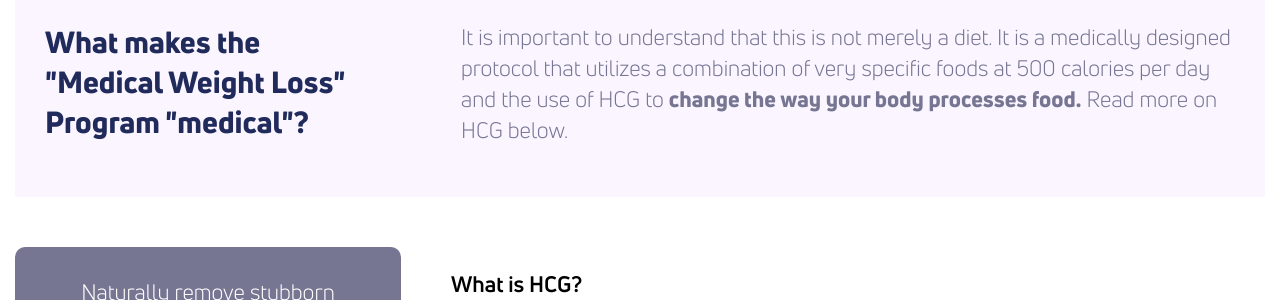
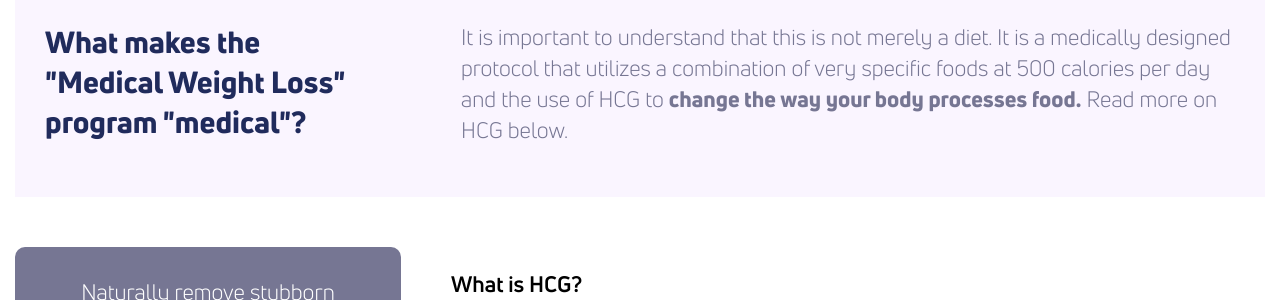
Before and after one commit to theneverwoods/gerstenberg.clinic, a Jekyll site: the page built from services/reflife.html, in a window 1280 px wide and 900 px high, scrolled down 1187 px. Shown: the part 198-498 px from the top of the window. Built offline with Jekyll 4.4.1, drawn with Linux system fonts in a browser that asks for light colours.

Commit message:
Update reflife.html

```diff
--- a/services/reflife.html
+++ b/services/reflife.html
@@ -52,7 +52,7 @@ stylesheet: about
 
 <div class="row light blurb">
 	<div class="third">
-        <h2>What makes the<br>"Medical Weight Loss" Program "medical"?</h2>
+        <h2>What makes the<br>"Medical Weight Loss" program "medical"?</h2>
 	</div>
 	<div class="two-thirds">
 		<p>It is important to understand that this is not merely a diet. It is a medically designed protocol that utilizes a combination of very specific foods at 500 calories per day and the use of HCG to <b>change the way your body processes food.</b> Read more on HCG below.</p>
@@ -65,13 +65,11 @@ stylesheet: about
         <div class="card dark" margin="50px">
             <p>Naturally remove stubborn abnormal fat from your body</p>
         </div>
-        <div height="10px">
-        </div>
+
         <div class="card dark">
 		<p>Reset your hypothalamus to keep you at a normal weight</p>
 	   </div>
-        <div height="10px">
-        </div>
+
 	   <div class="card dark">
 		<p>Learn to eat correctly to maintain a healthy weight for life</p>
 	   </div>
```
